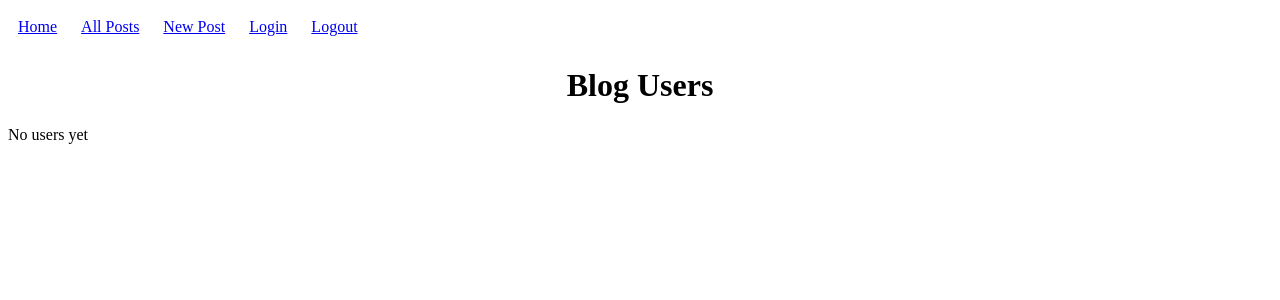
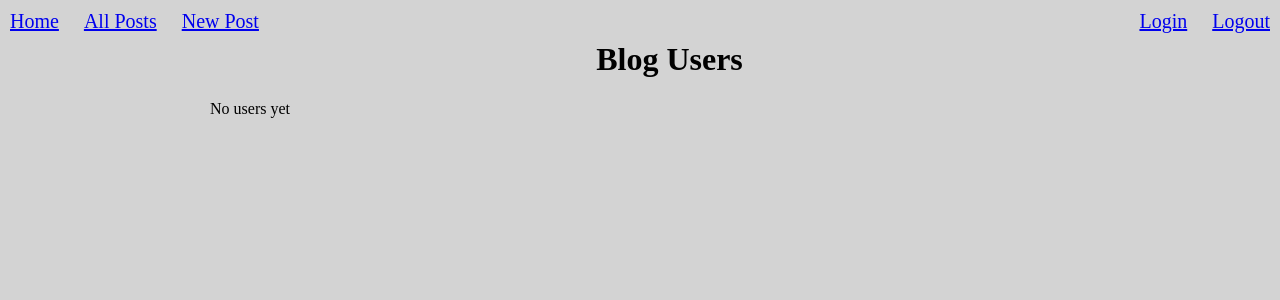
Before and after one commit to Rajyalaxmi-g/blogz, a Flask app: page / in a window 1280 px wide. Shown: the top 300 px of the page. Run offline with Flask 2, Linux system fonts and the light colour scheme.

Commit message:
completed the assignment added some styles

```diff
--- a/main.py
+++ b/main.py
@@ -142,7 +142,7 @@
         user = User.query.all()
         return render_template("mainblog.html", blogs=blogs, user=user)
 
-#@app.route('/blog/<user>',)
+
 
 
 @app.route('/newpost', methods=['POST','GET'])
--- a/templates/base.html
+++ b/templates/base.html
@@ -9,20 +9,46 @@
             a{display:inline-block;
             margin:0px;
             padding:10px;}
+
+            .home{
+                float:left;
+                font-size: 20px;
+            }
+            .log{
+                float:right;
+                font-size:20px;
+            }
+            body{
+                margin:0;
+                background:lightgrey;
+
+            }
+            #maincontent{
+                margin: 0 auto;
+                background: lightgray;
+                padding: 20px;
+                width:860px;
+                border-top: none;
+
+            }
+
         </style>
     </head>
-<body>
-    <nav>
+<body >
+    <header>
+    <nav class="nav">
+        <div class="home">
         <a href="/">Home</a>
         <a href="/blog">All Posts</a>
-        <a href="/newpost">New Post</a>
+        <a href="/newpost">New Post</a></div>
+        <div class="log">
         <a href="/login">Login</a>
 
-        <a href="/logout">Logout</a>
+        <a href="/logout">Logout</a></div>
     </nav>
+    </header>
 
-
-
+    <div id="maincontent">
     {% with messages = get_flashed_messages(with_categories=True) %}
         <ul>
             {% for category,message in messages %}
@@ -34,6 +60,7 @@
 
     {% block content %}
     {% endblock %}
+    </div>
 
 </body>
 </html>
```
